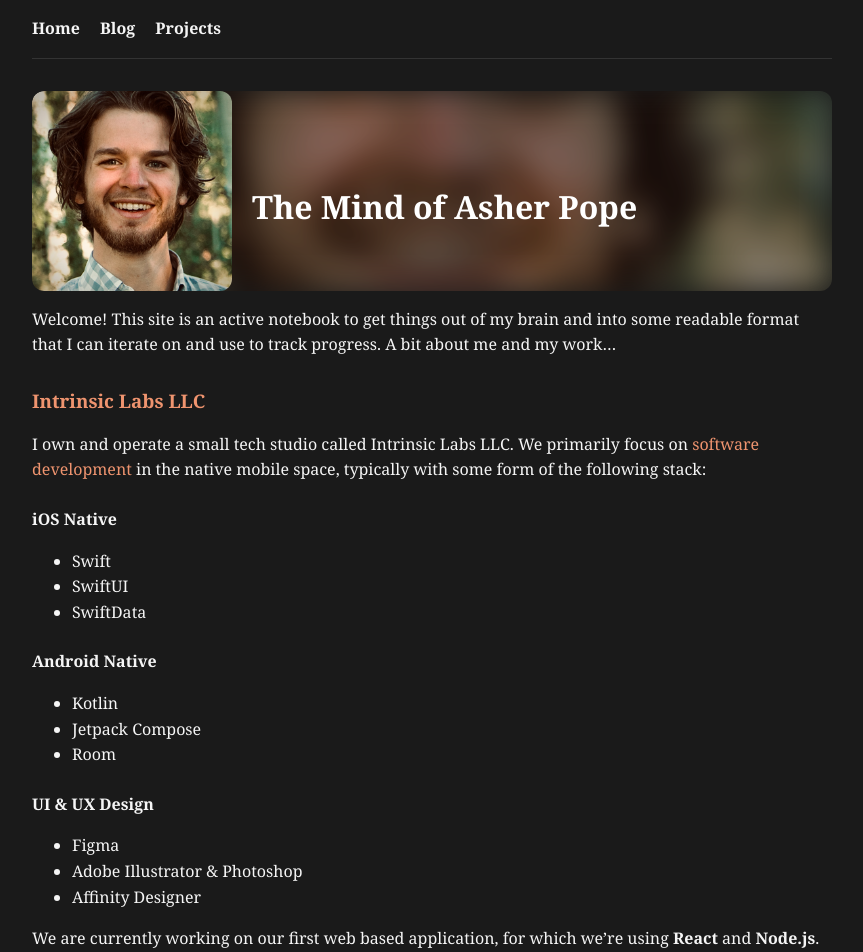
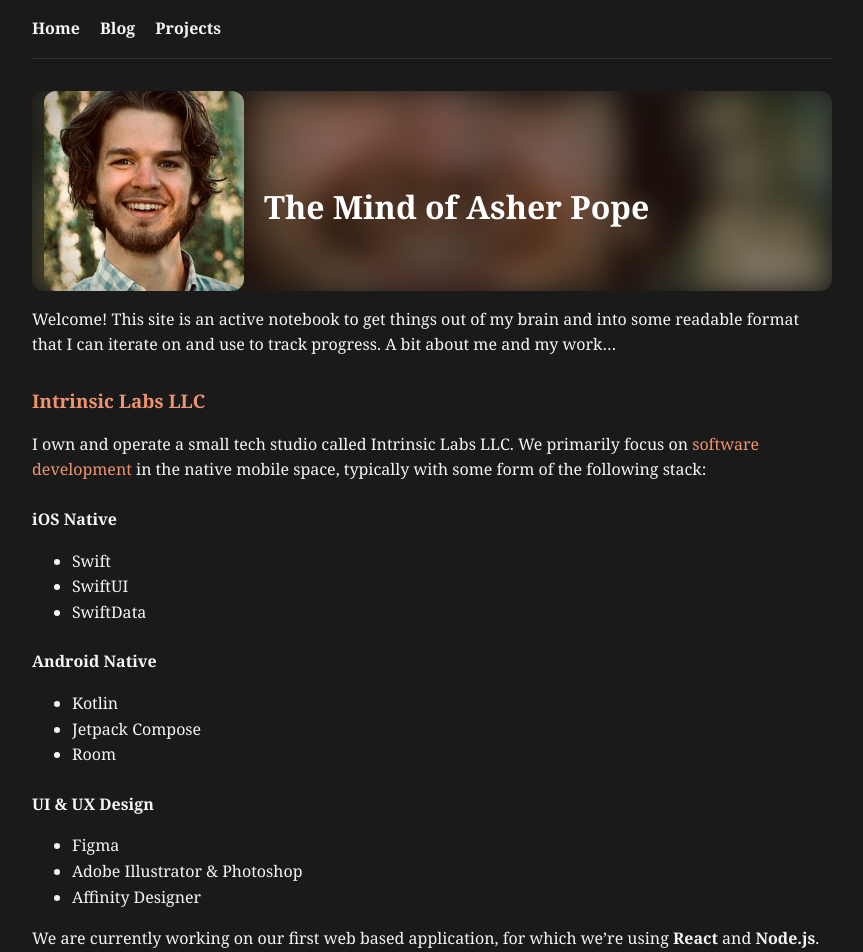
Before and after one commit to rocketbro/rocketbro.github.io, a Jekyll site: the page built from index.md, in a window 1280 px wide and 1400 px high. Shown: the top 952 px of the window, without its empty margins (208-1071 px from the left). Built offline with Jekyll 4.4.1, drawn with Linux system fonts in a browser that asks for light colours.

Commit message:
adjust title card spacing

```diff
--- a/assets/css/_sass/_components.scss
+++ b/assets/css/_sass/_components.scss
@@ -144,6 +144,7 @@
   border-radius: 12px;
   object-fit: contain;
   margin-right: 20px;
+  margin-left: 12px;
 }
 
 .image-with-title-title {
@@ -151,4 +152,5 @@
   font-weight: bold;
   color: white;
   flex-grow: 1;
+  margin-right: 12px;
 }
```
